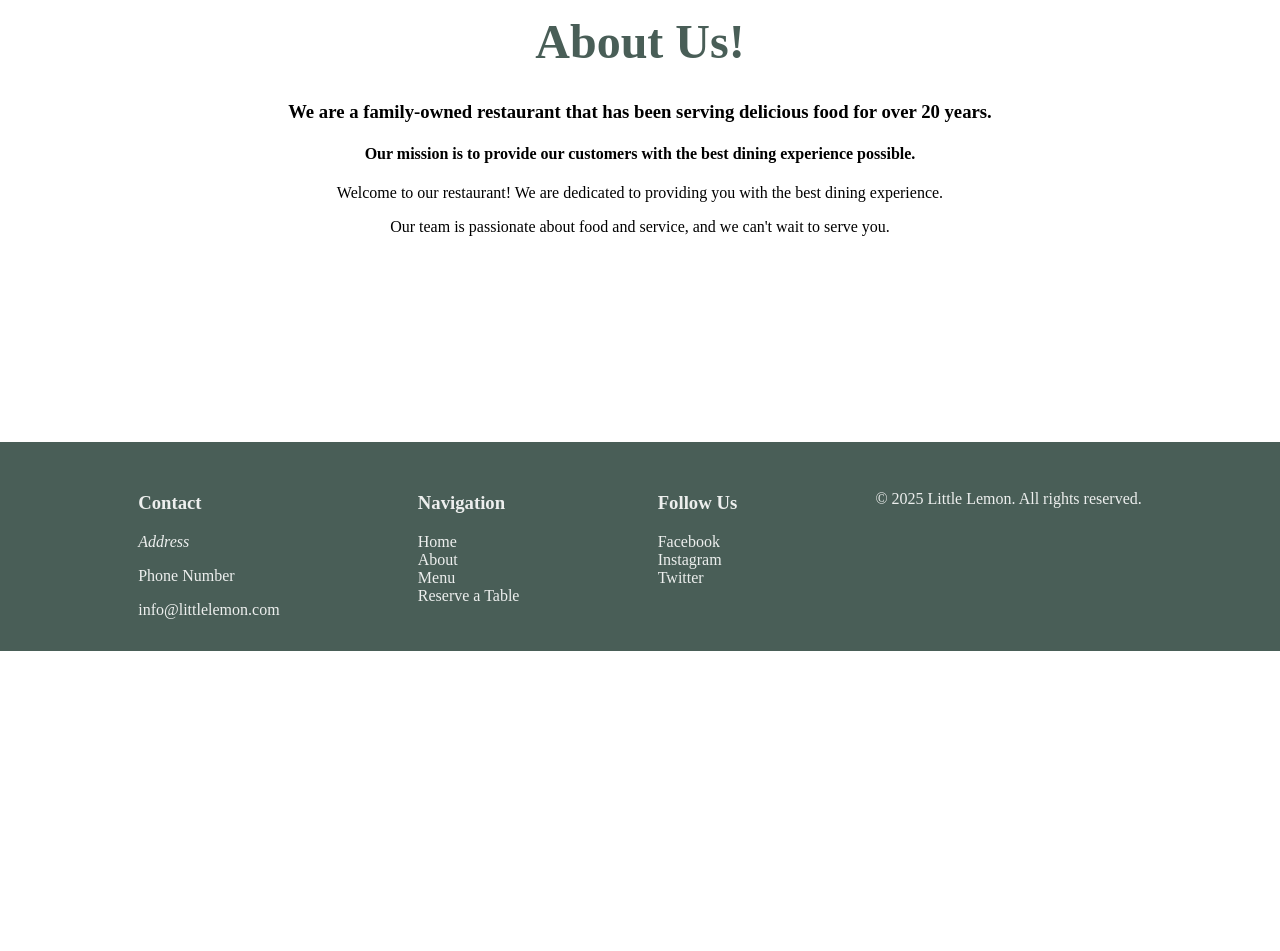
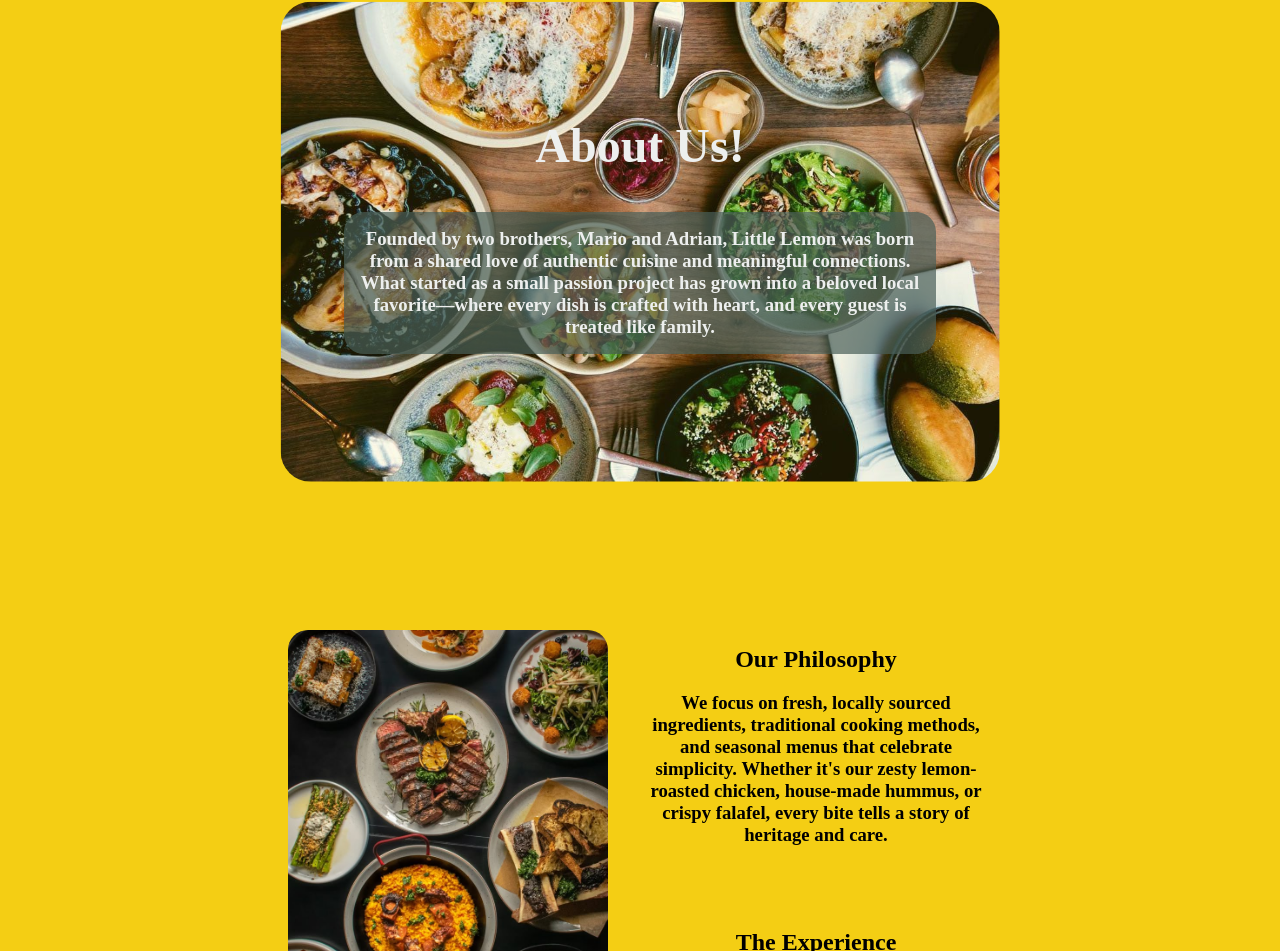
Before and after one commit to kaifunction/little-lemon, a React (Create React App) app: page /about in a window 1280 px wide. Shown: the part 149-1100 px from the top of the page. Before the commit the page ends 800 px from the top, so only its background shows below. Built offline with nearby package versions, Linux system fonts and the light colour scheme; a web font is replaced by a local one.

Commit message:
about us

```diff
--- a/src/components/Main.js
+++ b/src/components/Main.js
@@ -5,6 +5,7 @@ import BookingPage from "../pages/BookingPage";
 import About from "../pages/About";
 import ConfirmedBooking from "../pages/ConfirmedBooking";
 import CustomerInfo from "../pages/CustomerInfo";
+import NotFound from "../pages/NotFound";
 import { useReducer } from "react";
 import { useNavigate } from "react-router-dom";
 import { submitAPI } from "../api/api";
@@ -65,7 +66,7 @@ function Main() {
         <Route path="/menu" element={<Menu />} />
         <Route path="/order" element={<OrderOnline />} />
         <Route path="/login" element={<Login />} />
-        <Route path="*" element={<h1>404 Not Found</h1>} />
+        <Route path="*" element={<NotFound />} />
       </Routes>
     </main>
   );
--- /dev/null
+++ b/src/pages/About.css
@@ -0,0 +1,94 @@
+.about-us-container{
+     text-align: center;
+     margin-top: 3rem;
+     background-color: #F4CE14;
+     margin-top: -0.1rem;
+}
+
+.about-us-pic1{
+     transform: rotate(90deg);
+     width: 30rem;
+     margin: -3rem;
+     opacity: 0.9;
+     border-radius: 30px;
+     z-index: -1000;
+}
+
+.about-us-h1{
+     position: relative;
+     top: -30rem;
+     z-index: 100;
+     color: #EDEFEE;
+}
+
+.about-us-h3{
+     margin: 0 auto;
+     position: relative;
+     top: -30rem;
+     width: 35rem;
+     color: #EDEFEE;
+     background-color: rgb(73, 94, 87, 0.7);
+     border-radius: 20px;
+     padding: 1rem;
+}
+
+.about-us-bottom{
+     margin: 0 auto;
+     margin-top: -300px;
+     width: 44rem;
+}
+
+.about-us-our-philosophy-container{
+     display: grid;
+     grid-template-columns: repeat(2, 1fr);
+     margin-top: 6rem;
+     margin-bottom: 6rem;
+}
+
+.about-us-our-philosophy-text{
+     display: flex;
+     flex-direction: column;
+     margin-top: 1rem;
+     margin-bottom: 4rem;
+}
+
+.about-us-our-philosophy-text h2{
+     margin: 0;
+}
+
+.about-us-pic2{
+     width: 20rem;
+     border-radius: 20px;
+}
+
+.about-us-our-mission{
+     margin-top: 5rem;
+     font-size: 1.1rem;
+}
+
+.about-us-bottom-text{
+     font-size: 1.1rem;
+     margin-bottom: -1rem;
+}
+
+.about-us-button{
+     font-size: 1rem;
+     font-weight: 600;
+     width: 240px;
+     height: 35px;
+     background-color: #495E57;
+     color: #F4CE14;
+     box-shadow: 0 2px 4px rgba(0, 0, 0, 0.7);
+     margin-top: 40px;
+     margin-bottom: 100px;
+     border: none;
+     border-radius: 5px;
+     cursor: pointer;
+     padding: 0;
+     transition: background-color 0.3s ease;
+}
+
+.about-us-button:hover{
+     background-color: #354540;
+     transition: background-color 0.3s ease;
+}
--- a/src/pages/About.js
+++ b/src/pages/About.js
@@ -1,13 +1,60 @@
-function About(){
-     return(
-          <div style={{ textAlign: "center", marginTop: "50px" }}>
-               <h1>About Us!</h1>
-               <h3>We are a family-owned restaurant that has been serving delicious food for over 20 years.</h3>
-               <h4>Our mission is to provide our customers with the best dining experience possible.</h4>
-               <p>Welcome to our restaurant! We are dedicated to providing you with the best dining experience.</p>
-               <p>Our team is passionate about food and service, and we can't wait to serve you.</p>
+import aboutuspic1 from "../images/about-us-pic1.jpg";
+import aboutuspic2 from "../images/about-us-pic2.jpg";
+import { Link } from "react-router-dom";
+import "./About.css";
+
+function About() {
+  return (
+    <div className="about-us-container">
+      <section className="about-us-pic">
+        <img className="about-us-pic1" src={aboutuspic1} alt="pic1" />
+        <h1 className="about-us-h1">About Us!</h1>
+        <h3 className="about-us-h3">
+          Founded by two brothers, Mario and Adrian, Little Lemon was born from
+          a shared love of authentic cuisine and meaningful connections. What
+          started as a small passion project has grown into a beloved local
+          favorite—where every dish is crafted with heart, and every guest is
+          treated like family.
+        </h3>
+      </section>
+      <section className="about-us-bottom">
+        <div className="about-us-our-philosophy-container">
+          <img className="about-us-pic2" src={aboutuspic2} alt="pic2" />
+          <div>
+            <div className="about-us-our-philosophy-text">
+              <h2 className="">Our Philosophy</h2>
+              <h3>
+                We focus on fresh, locally sourced ingredients, traditional
+                cooking methods, and seasonal menus that celebrate simplicity.
+                Whether it's our zesty lemon-roasted chicken, house-made hummus,
+                or crispy falafel, every bite tells a story of heritage and
+                care.
+              </h3>
+            </div>
+            <div className="about-us-our-experience">
+              <h2>The Experience</h2>
+              <h4>
+                Our space is cozy, inviting, and full of charm—perfect for a
+                casual lunch, a romantic dinner, or a special celebration. Enjoy
+                a thoughtfully curated wine list, friendly service, and a menu
+                that balances comfort with culinary creativity.
+              </h4>
+            </div>
           </div>
-     )
+        </div>
+        <p className="about-us-our-mission">
+          We're not just serving meals—we're creating memories. At Little Lemon,
+          you're always welcome at our table.
+        </p>
+        <h5 className="about-us-bottom-text">Come hungry. Leave happy.</h5>
+      </section>
+      <Link to="/booking">
+        <button type="button" className="about-us-button">
+          Reserve a Table
+        </button>
+      </Link>
+    </div>
+  );
 }
 
 export default About;
--- a/src/pages/BookingPage.js
+++ b/src/pages/BookingPage.js
@@ -1,7 +1,7 @@
 import { useState } from "react";
 import "./BookingPage.css";
 import BookingForm from "./BookingForm";
-import CustomerInfo from "./CustomerInfo";
+// import CustomerInfo from "./CustomerInfo";
 
 function BookingPage(props) {
   const [bookingData, setBookingData] = useState({});
--- /dev/null
+++ b/src/pages/NotFound.js
@@ -0,0 +1,11 @@
+function NotFound(){
+     return (
+          <div>
+               <h1 style={{ textAlign: "center", marginTop: "50px" }}>404 Not Found</h1>
+               <h3 style={{ textAlign: "center" }}>The page you are looking for does not exist.</h3>
+               <p style={{ textAlign: "center" }}>Please check the URL or return to the home page.</p>
+          </div>
+     )
+}
+
+export default NotFound;
```
Also changed, not shown: src/images/about-us-pic1.jpg (added), src/images/about-us-pic2.jpg (added).
